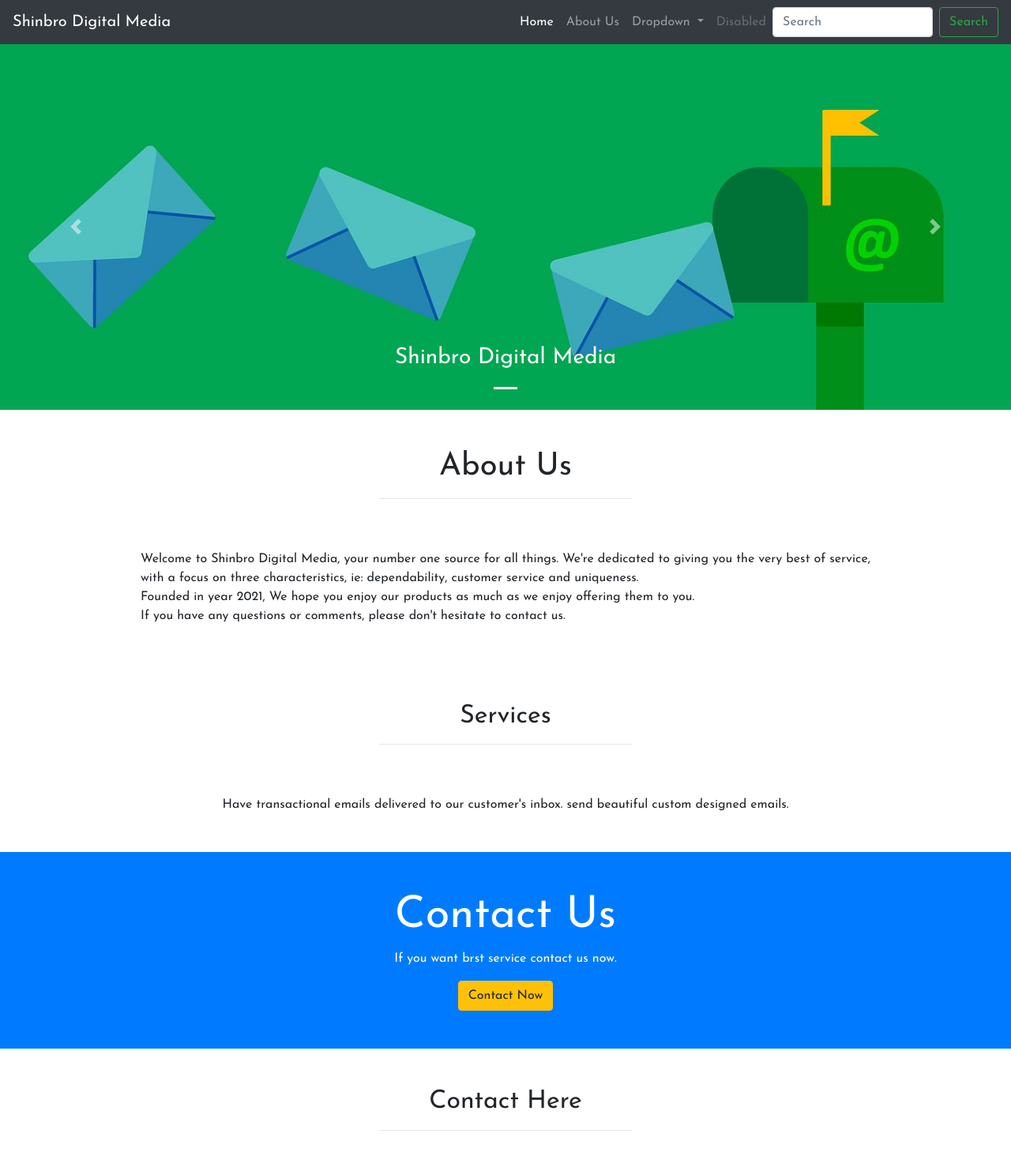
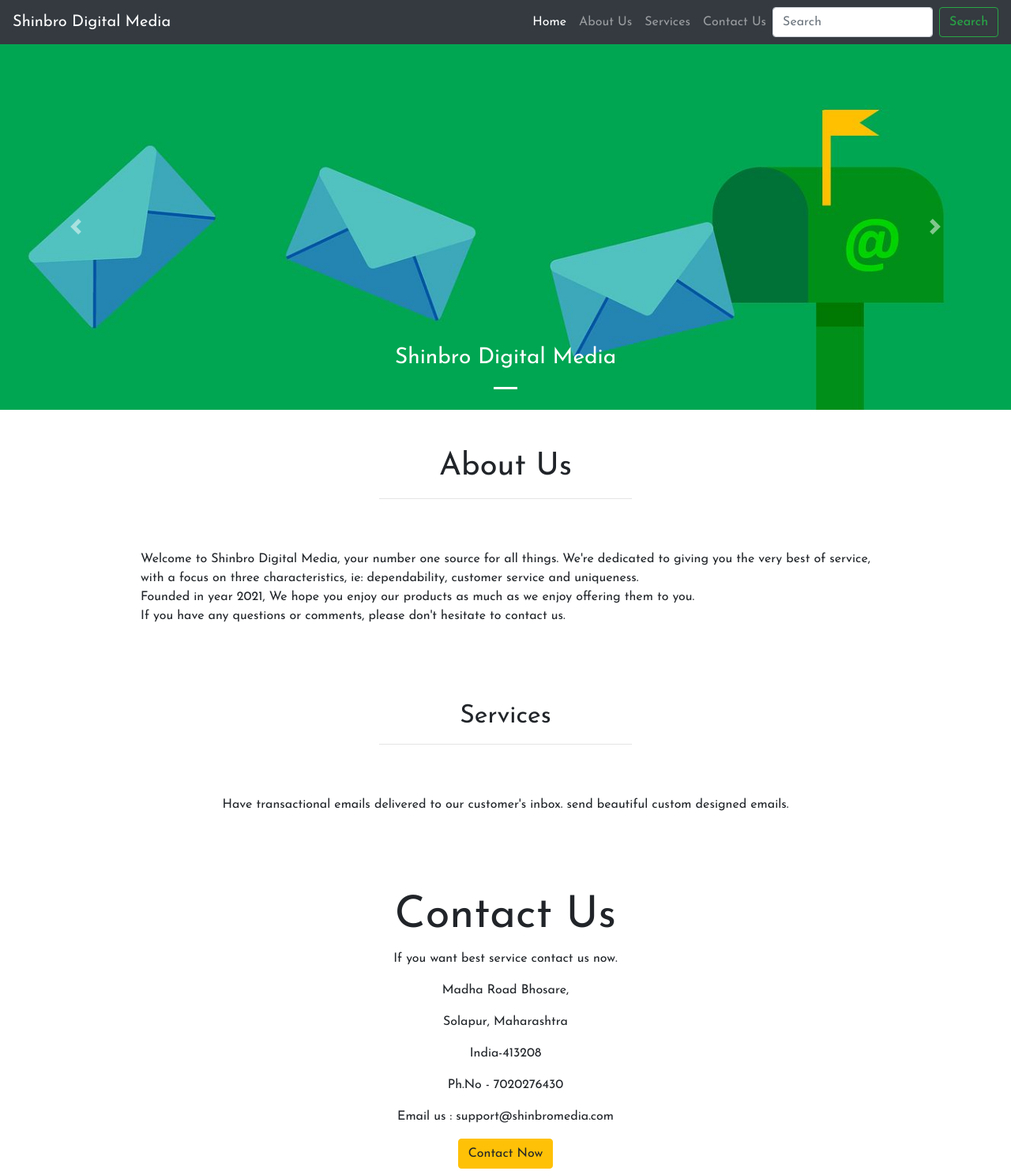
Before and after one commit to Shinbromedia/mywebsite.github.io, a plain HTML site: page index.html in a window 1280 px wide. Shown: the top 1483 px of the page at 79% size. Drawn offline with nearby package versions, Linux system fonts and the light colour scheme.

Commit message:
Update index.html

```diff
--- a/index.html
+++ b/index.html
@@ -29,26 +29,19 @@
   <div class="collapse navbar-collapse" id="navbarSupportedContent">
     <ul class="navbar-nav ml-auto">
       <li class="nav-item active">
-        <a class="nav-link" href="#"> Home <span class="sr-only">(current)</span></a>
+        <a class="nav-link" href="index.html"> Home <span class="sr-only">(current)</span></a>
       </li>
       <li class="nav-item">
         <a class="nav-link" href="about.html">About Us</a>
       </li>
-      <li class="nav-item dropdown">
-        <a class="nav-link dropdown-toggle" href="#" id="navbarDropdown" role="button" data-toggle="dropdown" aria-haspopup="true" aria-expanded="false">
-          Dropdown
-        </a>
-        <div class="dropdown-menu" aria-labelledby="navbarDropdown">
-          <a class="dropdown-item" href="#">Action</a>
-          <a class="dropdown-item" href="#">Another action</a>
-          <div class="dropdown-divider"></div>
-          <a class="dropdown-item" href="#">Something else here</a>
-        </div>
+      <li class="nav-item">
+        <a class="nav-link" href="Services.html">Services</a>
       </li>
       <li class="nav-item">
-        <a class="nav-link disabled" href="#">Disabled</a>
+        <a class="nav-link" href="Contact.html">Contact Us</a>
       </li>
-    </ul>
+
+          </ul>
     <form class="form-inline my-2 my-lg-0">
       <input class="form-control mr-sm-2" type="search" placeholder="Search" aria-label="Search">
       <button class="btn btn-outline-success my-2 my-sm-0" type="submit">Search</button>
@@ -103,12 +96,17 @@
 <!-- service ends -->
 <!-- registar start -->
 
-<section class="bg-primary">
+<section class="">
 
 	<article class="py-5  ">
-		<div class="text-center text-white">
-			<h3 class="display-4 text-white">Contact Us</h3>
-			<p>If you want brst service contact us now.</p>
+		<div class="text-center ">
+			<h3 class="display-4 ">Contact Us</h3>
+			<p>If you want best service contact us now.</p>
+			<p>Madha Road Bhosare,</p>
+			<p>Solapur, Maharashtra</p>
+			<p>India-413208</p>
+			<p>Ph.No - 7020276430</p>
+			<p>Email us : support@shinbromedia.com</p>
 			<button class="btn btn-warning" data-toggle="modal" data-target="#myModal">Contact Now</button>
 		</div>
 		<!-- The Modal -->
```
